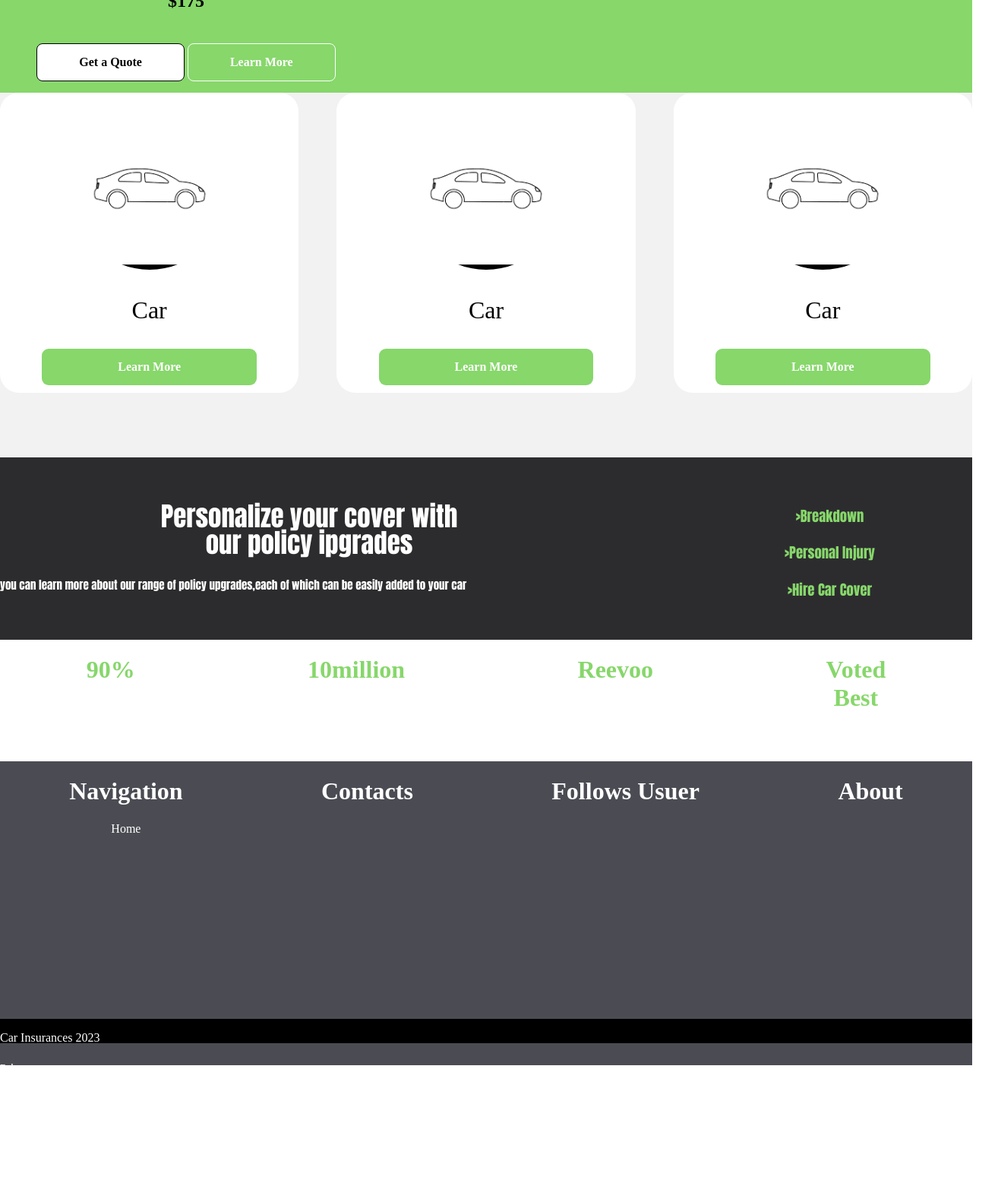
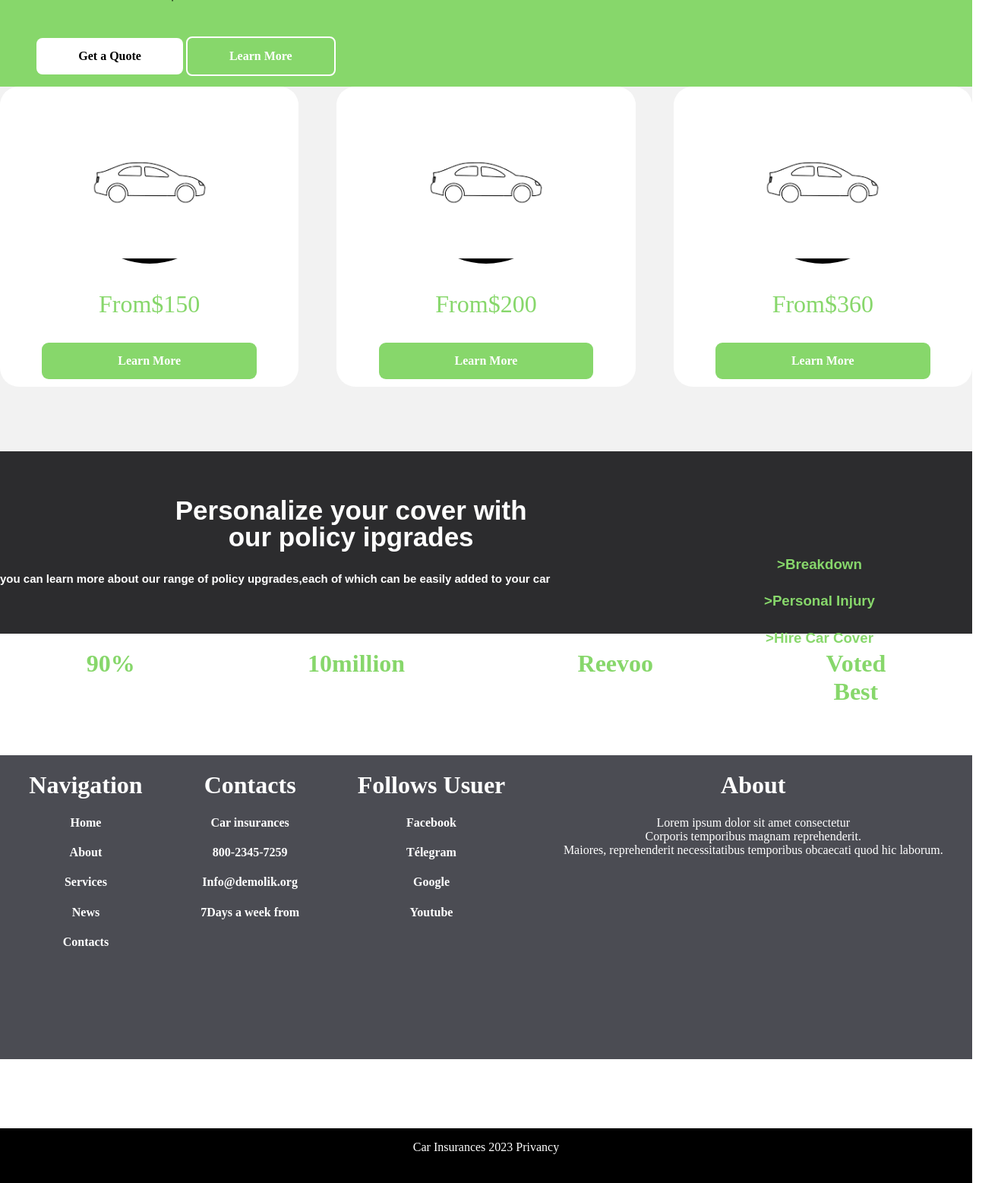
Before and after one commit to AbdoulNaderAnas/AbdoulNaderAnas.github.io, a plain HTML site: page index.html in a window 1280 px wide. Shown: the part 555-2112 px from the top of the page at 76% size, 1314 px wide, since content can reach past the window. Before the commit the page ends 1968 px from the top, so only its background shows below. Drawn offline with Linux system fonts and the light colour scheme.

Commit message:
j'ai ameliorer l'ensemble du projet

```diff
--- a/CSS/style.css
+++ b/CSS/style.css
@@ -7,20 +7,27 @@ body,html {
 .navbar .nav-links ul li a {
     color: #fff;
     text-transform: uppercase;
+    cursor: pointer;
 }
 
+.navbar .nav-links ul li a:hover{
+    margin-bottom: 5px;
+    border-bottom: 2px solid white;
+}
+
+.navbar .nav-links{
+    margin-right: -400px;
+}
 
 .navbar {
     display: flex;
-    justify-content: space-between;
+    justify-content: center;
+    align-items: center;
     padding: 25px;
+
     background-color: #87d76b;
 }
 
-.navbar .logo {
-    margin: 10px;
-    font-size: 2.5rem;
-}
 
 .navbar .nav-links ul{
     display: flex;
@@ -37,6 +44,9 @@ body,html {
     list-style-type: none;
     list-style: none;
 }
+
+
+
 
 /* baniere */
 
@@ -81,10 +91,12 @@ body,html {
     font-weight: bold;
     text-align: center;
     position: relative;
+    border-radius: 8px;
+    border: 0px solid;
+    background-color: #fff;
+}
+.btns .btn{
     border: none;
-    border-radius: 8px;
-    border: 1px solid;
-    background-color: #fff;
 }
 .banniere .contenu .btns .btn-1 {
     padding: 15px 55px;
@@ -95,7 +107,7 @@ body,html {
     text-align: center;
     position: relative;
     border-radius: 8px;
-    border: 1px solid;
+    border: 2px solid;
     background-color: #87d76b;
 }
 
@@ -130,6 +142,10 @@ body,html {
     background-color: #fff;
 }
 
+.card:hover{
+    background-color: #000;
+}
+
 .image-content, .card-content {
     display: flex;
     flex-direction: column;
@@ -140,6 +156,10 @@ body,html {
 .image-content {
     position: relative;
     row-gap: 5px;
+}
+
+.image-content:hover{
+    background-color: #000;
 }
 
 .overlay {
@@ -192,6 +212,13 @@ margin-right:40px ;
     font-size: 1rem;
     text-align: center;
 }
+.titre{
+    color: #87d76b;
+}
+.image-content img:hover{
+    color: #2c2c2e;
+
+}
 
 /* fin bloc-service */
 /*début pied de page */
@@ -206,7 +233,7 @@ margin-right:40px ;
     background-color: #2c2c2e;
 }
 .rectangle13{
-font-family: Impact, Haettenschweiler, 'Arial Narrow Bold', sans-serif;
+font-family:  sans-serif;
 color: #fff;
 font-style:normal ;
 line-height: 30px;
@@ -223,10 +250,11 @@ line-height: 30px;
 }
 .gauche{
     color: #87d76b;
+    font-family: sans-serif;
     font-size: 1em;
     position:absolute;
     right: 10%;
-   top: 150%;
+   top: 158%;
 
 }
 /*fin pied de page */
@@ -258,12 +286,13 @@ line-height: 30px;
 .inconnu
 {
     width: 100%;
-    height: 4vh;
+    height: 9vh;
     position: absolute;
-    top: 237%;
+    top: 255%;
     background-color: #000;
     color: #fff;
 }
+
 .menu{
 
 }
--- a/index.html
+++ b/index.html
@@ -7,19 +7,19 @@
     <title>Document</title>
 
     <!-- lien icon font-awesome -->
-    <link rel="stylesheet" href="https://cdnjs.cloudflare.com/ajax/libs/font-awesome/6.2.1/css/all.min.css" integrity="sha512-MV7K8+y+gLIBoVD59lQIYicR65iaqukzvf/nwasF0nqhPay5w/9lJmVM2hMDcnK1OnMGCdVK+iQrJ7lzPJQd1w==" crossorigin="anonymous" referrerpolicy="no-referrer" />
-
+    <link rel="stylesheet" href="https://cdnjs.cloudflare.com/ajax/libs/font-awesome/6.2.1/css/fontawesome.min.css" integrity="sha512-giQeaPns4lQTBMRpOOHsYnGw1tGVzbAIHUyHRgn7+6FmiEgGGjaG0T2LZJmAPMzRCl+Cug0ItQ2xDZpTmEc+CQ==" crossorigin="anonymous" referrerpolicy="no-referrer" />
     <!-- lien CSS -->
     <link rel="stylesheet" href="CSS/style.css">
 </head>
 <body>
     <!-- debut navbar -->
     <nav class="navbar">
-        <div class="logo">LOGO</div>
         <div class="nav-links">
             <ul>
-                <li class="active"><a href="#sec_accueil">Home</a></li>
-                <li><a href="#sec_service">About</a></li>
+                <li><a href="">Home</a></li>
+                <li>
+                    <a href="#sec_service">About</a>
+                </li>
                 <li><a href="#sec_partener">Services</a></li>
                 <li><a href="#sec_contact">News</a></li>
                 <li><a href="#sec_contact">Contacts</a></li>
@@ -59,7 +59,7 @@
                 </div>
 
                 <div class="card-content">
-                    <h3 class="titre">Car</h3>
+                    <h3 class="titre">From$150</h3>
                     <button class="button">Learn More</button>
                 </div>
             </div>
@@ -73,7 +73,7 @@
                 </div>
 
                 <div class="card-content">
-                    <h3 class="titre">Car</h3>
+                    <h3 class="titre">From$200</h3>
                     <button class="button">Learn More</button>
                 </div>
             </div>
@@ -87,7 +87,7 @@
                 </div>
 
                 <div class="card-content">
-                    <h3 class="titre">Car</h3>
+                    <h3 class="titre">From$360</h3>
                     <button class="button">Learn More</button>
                 </div>
             </div>
@@ -134,24 +134,43 @@
         <div class="footer">
             <div class="navigation">
                     <h1>Navigation</h1>
-                    <p>Home</p>
+                    <p>
+                       <h4>Home</h4>
+                       <h4>About</h4>
+                       <h4>Services</h4>
+                       <h4>News</h4>
+                       <h4>Contacts</h4>
+                    </p>
             </div>
             <div class="contact">
-                <h1>
-                    Contacts
-                </h1>
+                <h1> Contacts</h1>
+                <p>
+                    <h4>Car insurances</h4>
+                    <h4>800-2345-7259</h4>
+                    <h4>Info@demolik.org</h4>
+                    <h4>7Days a week from  </h4>
+                </p>
             </div>
             <div class="follow">
                 <h1>Follows Usuer</h1>
+                <p>
+                    <h4><i class="fa fa-facebook"></i>Facebook</h4>
+                    <h4>Télegram</h4>
+                    <h4><i class="fa fa-google" aria-hidden="true"></i>Google</h4>
+                    <h4>Youtube</h4>
+                </p>
             </div>
             <div class="about">
                 <h1>About</h1>
+                 <p>Lorem ipsum dolor sit amet consectetur <br>  Corporis temporibus magnam reprehenderit.
+                    <br>  Maiores, reprehenderit necessitatibus temporibus obcaecati quod hic laborum.
+                 </p>
             </div>
         </div>
      </footer>
      <div class="inconnu">
-        <p>Car Insurances 2023
-            <h5>Privancy</h5>
+        <p style="text-align: center;">Car Insurances 2023
+           Privancy
         </p>
      </div>
      <!-- fin -->
```
